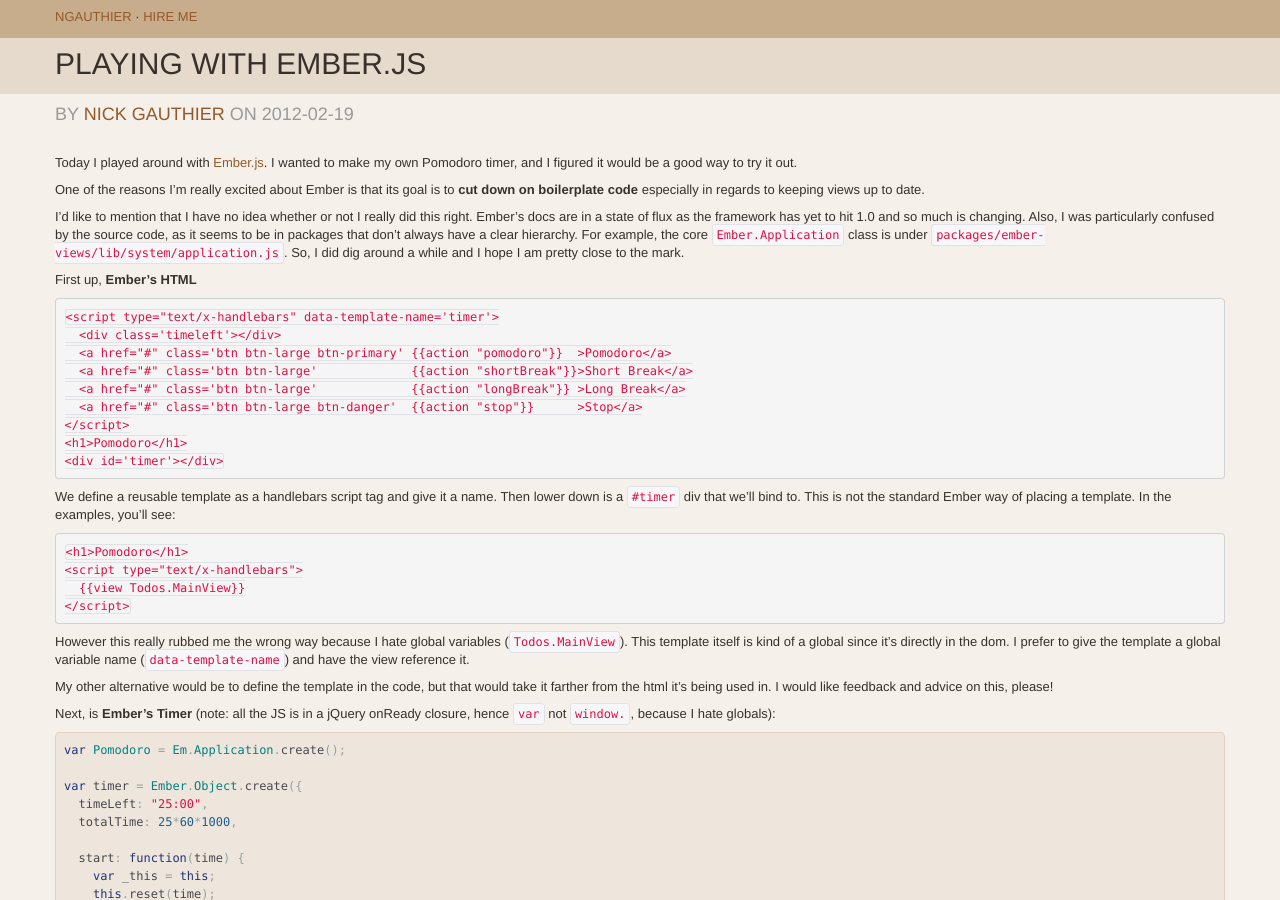
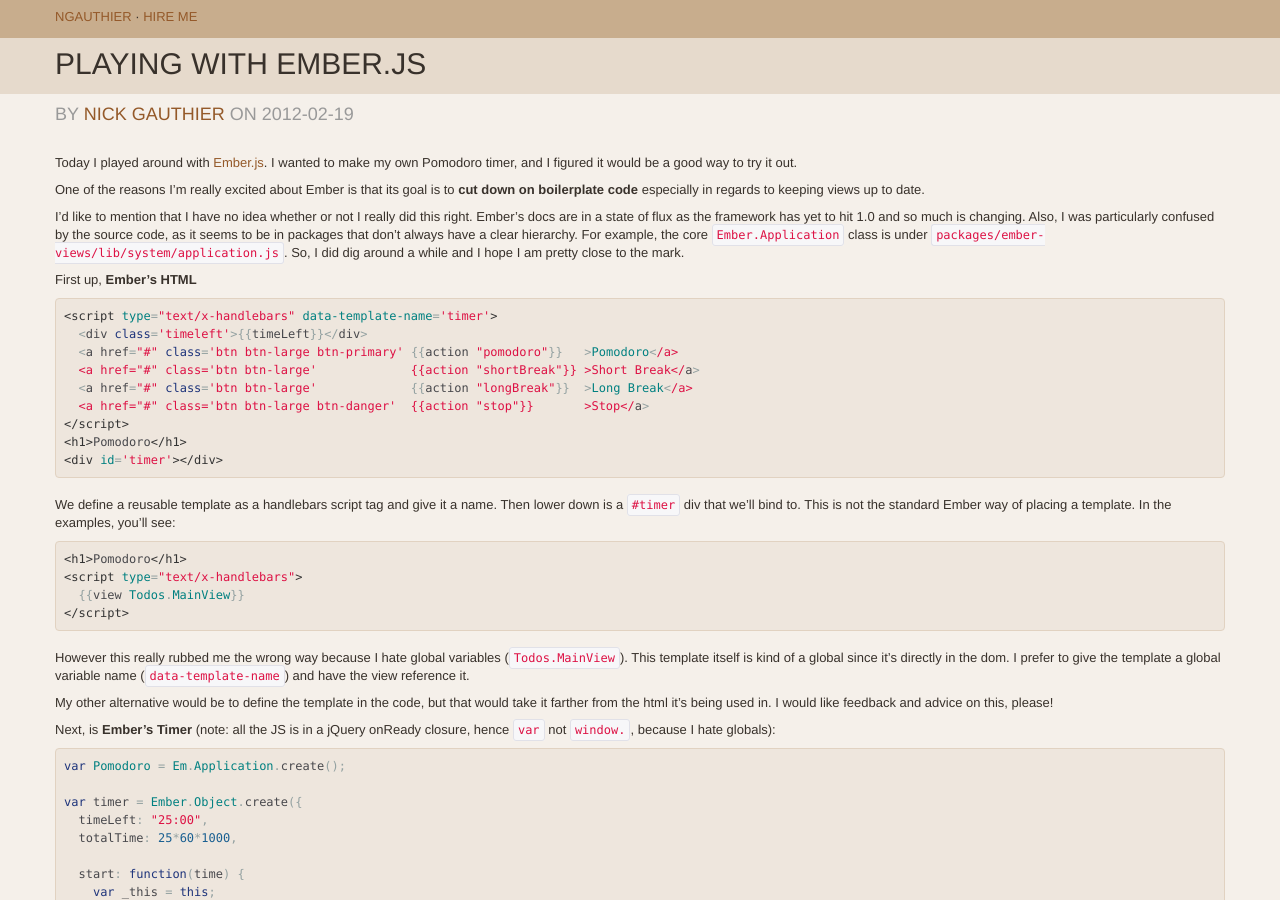
Before and after one commit to ngauthier/ngauthier.github.com, a Jekyll site: the page built from _posts/2012-02-19-playing-with-ember.md, in a window 1280 px wide and 900 px high. Built offline with Jekyll 4.4.1, drawn with Linux system fonts in a browser that asks for light colours; Markdown is read by kramdown in place of the engine named in the settings; comment, search, counter and statistics services are not loaded; some of the changed text lies outside the part shown.

Commit message:
fixed html syntax highlighting in ember post.

```diff
--- a/_posts/2012-02-19-playing-with-ember.md
+++ b/_posts/2012-02-19-playing-with-ember.md
@@ -12,23 +12,27 @@ I'd like to mention that I have no idea whether or not I really did this right.
 
 First up, **Ember's HTML**
 
-    <script type="text/x-handlebars" data-template-name='timer'>
-      <div class='timeleft'>{{timeLeft}}</div>
-      <a href="#" class='btn btn-large btn-primary' {{ "{{" }}action "pomodoro"}}  >Pomodoro</a>
-      <a href="#" class='btn btn-large'             {{ "{{" }}action "shortBreak"}}>Short Break</a>
-      <a href="#" class='btn btn-large'             {{ "{{" }}action "longBreak"}} >Long Break</a>
-      <a href="#" class='btn btn-large btn-danger'  {{ "{{" }}action "stop"}}      >Stop</a>
-    </script>
-    <h1>Pomodoro</h1>
-    <div id='timer'></div>
+<pre class='prettyprint'>{% capture html %}{% raw %}
+<script type="text/x-handlebars" data-template-name='timer'>
+  <div class='timeleft'>{{timeLeft}}</div>
+  <a href="#" class='btn btn-large btn-primary' {{action "pomodoro"}}   >Pomodoro</a>
+  <a href="#" class='btn btn-large'             {{action "shortBreak"}} >Short Break</a>
+  <a href="#" class='btn btn-large'             {{action "longBreak"}}  >Long Break</a>
+  <a href="#" class='btn btn-large btn-danger'  {{action "stop"}}       >Stop</a>
+</script>
+<h1>Pomodoro</h1>
+<div id='timer'></div>
+{% endraw %}{% endcapture %}{{ html | escape }}</pre>
 
 We define a reusable template as a handlebars script tag and give it a name. Then lower down is a `#timer` div that we'll bind to. This is not the standard Ember way of placing a template. In the examples, you'll see:
 
 
-    <h1>Pomodoro</h1>
-    <script type="text/x-handlebars">
-      {{ "{{" }}view Todos.MainView}}
-    </script>
+<pre class='prettyprint'>{% capture html %}{% raw %}
+<h1>Pomodoro</h1>
+<script type="text/x-handlebars">
+  {{view Todos.MainView}}
+</script>
+{% endraw %}{% endcapture %}{{ html | escape }}</pre>
 
 However this really rubbed me the wrong way because I hate global variables (`Todos.MainView`). This template itself is kind of a global since it's directly in the dom. I prefer to give the template a global variable name (`data-template-name`) and have the view reference it.
 
@@ -103,14 +107,16 @@ So, I implemented the same timer in Backbone to see how much boilerplate I had t
 
 **Backbone's HTML**:
 
-    <h1>Pomodoro</h1>
-    <div id='backbone-timer'>
-      <div class='timeleft'></div>
-      <a href="#" class='btn btn-large btn-primary pomodoro'   >Pomodoro</a>
-      <a href="#" class='btn btn-large             short-break'>Short Break</a>
-      <a href="#" class='btn btn-large             long-break' >Long Break</a>
-      <a href="#" class='btn btn-large btn-danger  stop'       >Stop</a>
-    </div>
+<pre class='prettyprint'>{% capture html %}{% raw %}
+<h1>Pomodoro</h1>
+<div id='backbone-timer'>
+  <div class='timeleft'></div>
+  <a href="#" class='btn btn-large btn-primary pomodoro'   >Pomodoro</a>
+  <a href="#" class='btn btn-large             short-break'>Short Break</a>
+  <a href="#" class='btn btn-large             long-break' >Long Break</a>
+  <a href="#" class='btn btn-large btn-danger  stop'       >Stop</a>
+</div>
+{% endraw %}{% endcapture %}{{ html | escape }}</pre>
 
 Unlike Ember, this is direct html I am writing right in the dom, not script tags. If there's a way to bind Ember to existing elements, let me know!
 
```
